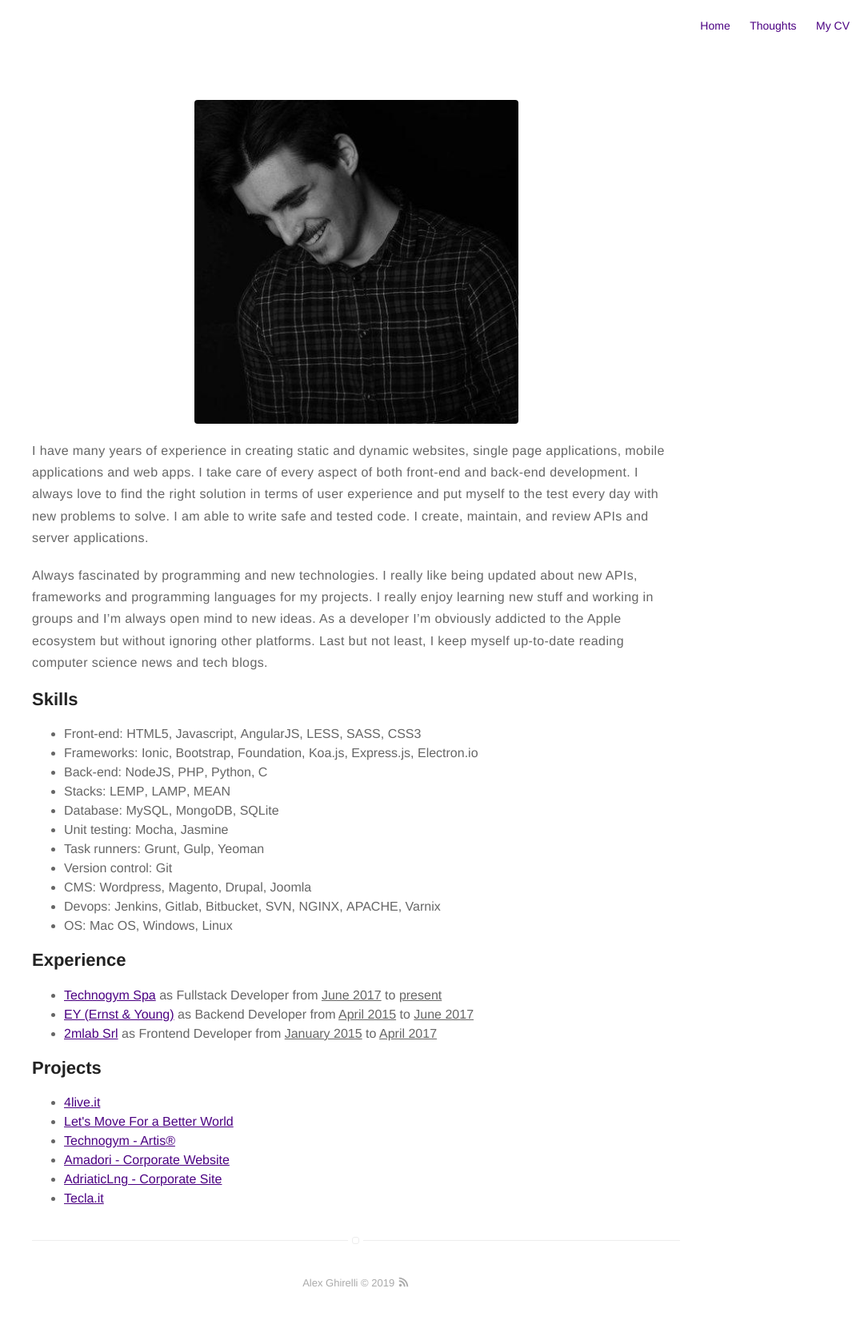
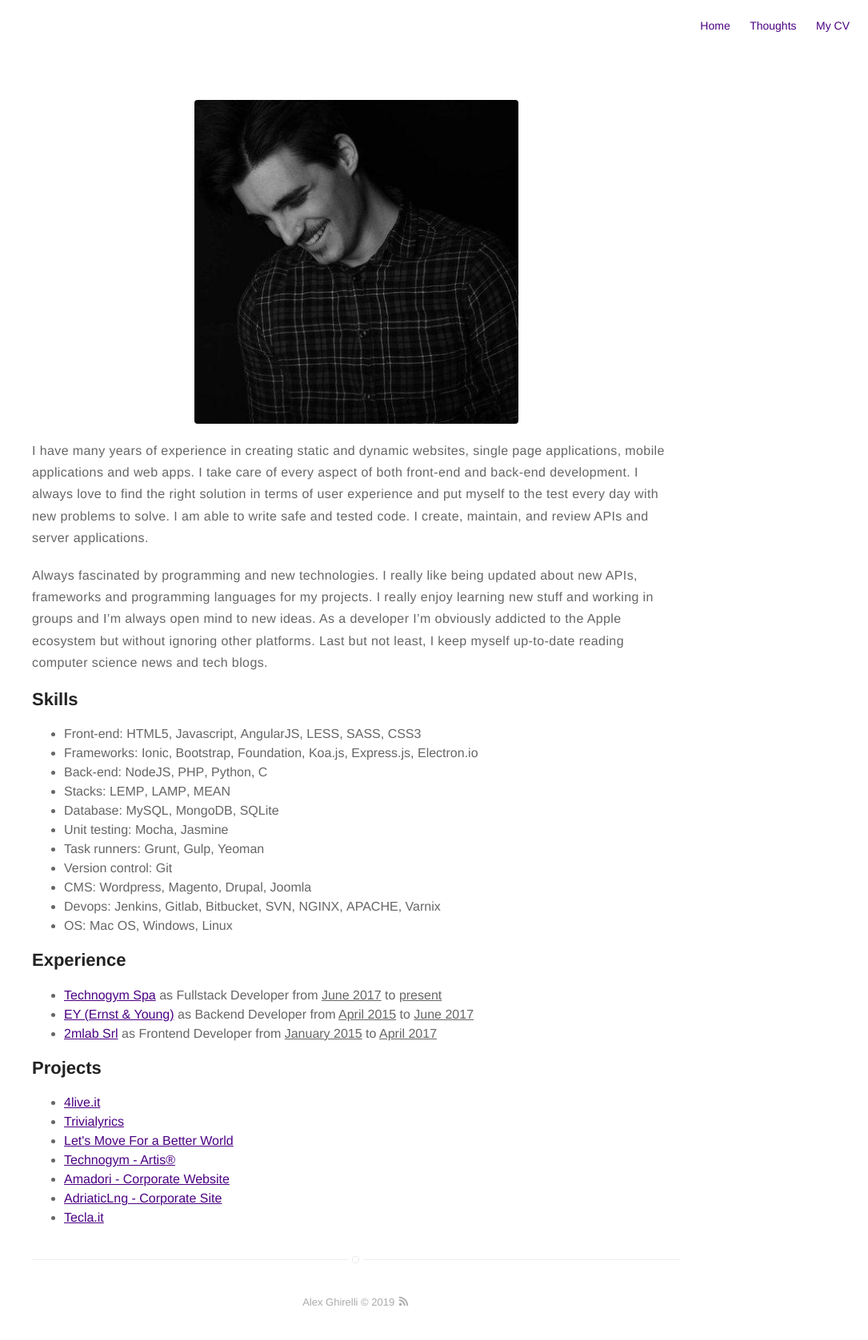
Before and after one commit to alexghirelli/alexghirelli.github.io, a Jekyll site: the page built from about.md, in a window 1280 px wide. Shown: the whole page at 80% size, without its empty margins (195-1280 px from the left). Built offline with Jekyll 4.4.1, drawn with Linux system fonts in a browser that asks for light colours; before the commit the page ends 1652 px from its top, so only the background shows below that.

Commit message:
Update about.md

```diff
--- a/about.md
+++ b/about.md
@@ -36,6 +36,7 @@ layout: page
 
 <ul>
 	<li><a href="http://www.4live.it" target="_blank">4live.it</a></li>
+	<li><a href="https://trivialyrics.now.sh/" target="_blank">Trivialyrics</a></li>
 	<li><a href="http://www.technogym.com/letsmove" target="_blank" rel="nofollow">Let's Move For a Better World</a></li>
 	<li><a href="http://www.technogym.com/artis" target="_blank" rel="nofollow">Technogym - Artis&reg;</a></li>
 	<li><a href="http://www.amadori.it" target="_blank" rel="nofollow">Amadori - Corporate Website</a></li>
```
